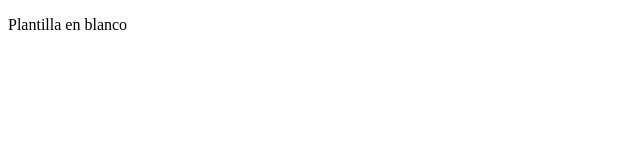
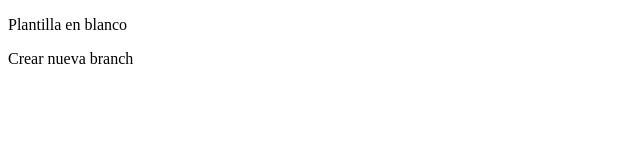
Before and after one commit to DeveGnu/flask-api, a plain HTML site: page index.html in a window 1280 px wide. Shown: the whole page, without its empty margins (0-640 px from the left). Drawn offline with Linux system fonts and the light colour scheme.

Commit message:
Crear nuevo p

```diff
--- a/index.html
+++ b/index.html
@@ -8,5 +8,6 @@
 </head>
 <body>
     <p>Plantilla en blanco</p>
+    <p>Crear nueva branch</p>
 </body>
 </html>
```
